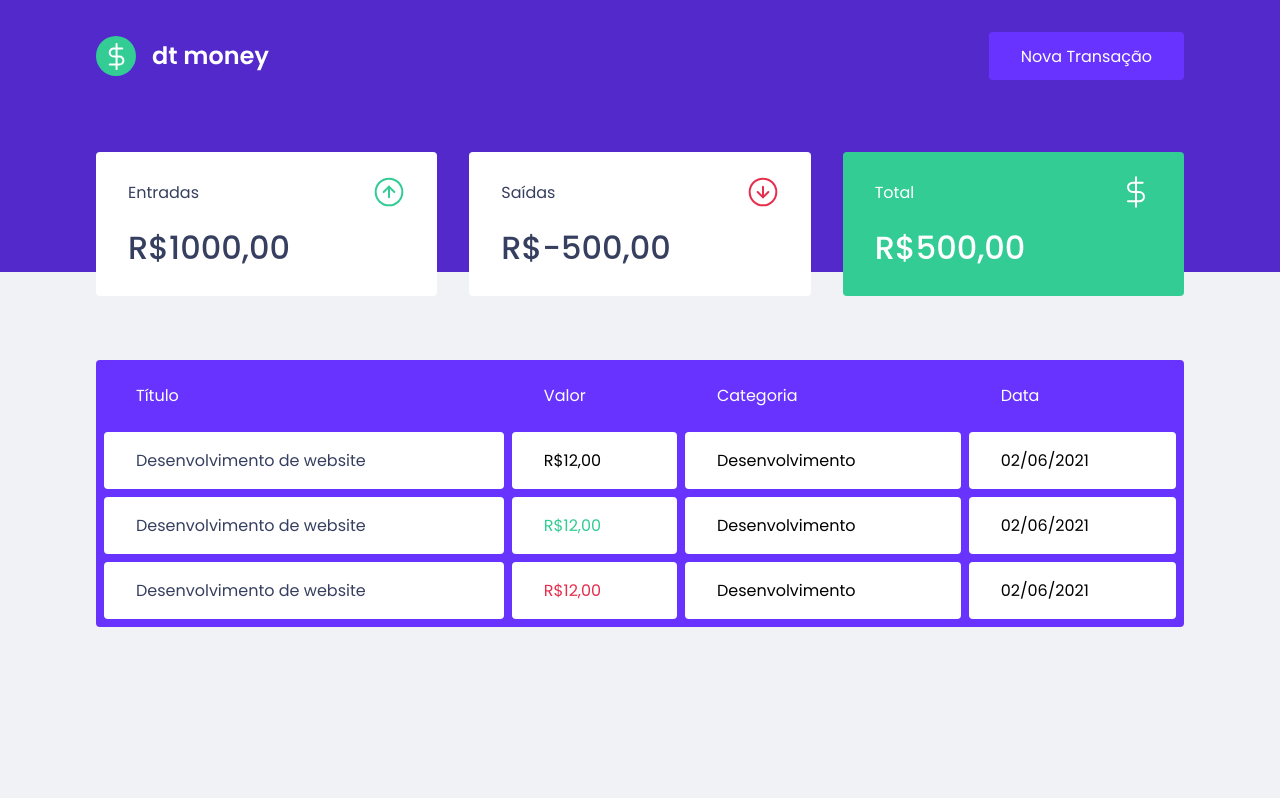
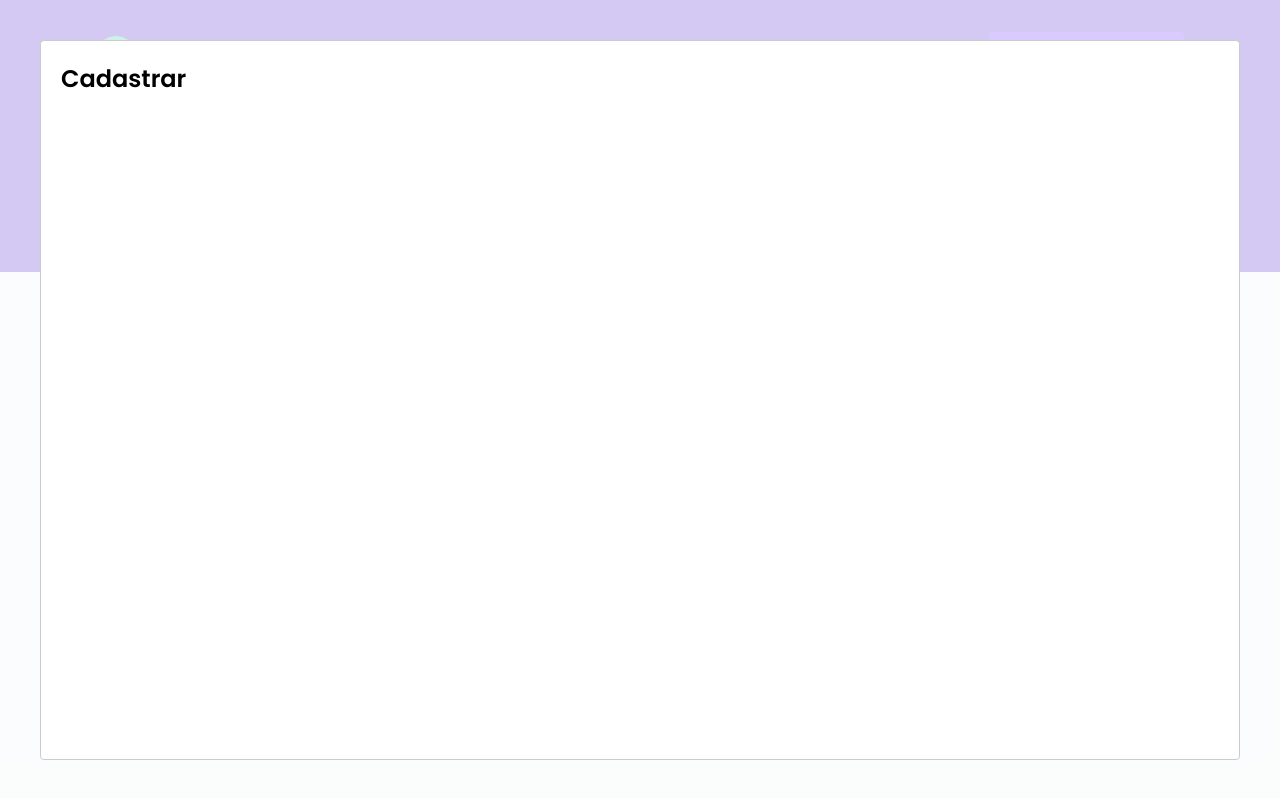
Before and after one commit to SkyHeads/dtmoney, a React (Create React App) app: page / in a window 1280 px wide. Both pictures are taken after a click on the button "Nova Transação". Built offline with nearby package versions, Linux system fonts and the light colour scheme; what miragejs would draw is missing.

Commit message:
setup react modal in app

```diff
--- a/src/App.tsx
+++ b/src/App.tsx
@@ -1,15 +1,35 @@
-import React from 'react';
+import React, { useState } from 'react';
+import Modal from 'react-modal';
 
 import { Dashboard } from './components/Dashboard';
 import { Header } from './components/Header';
 
 import { GlobalStyle } from './styles/global';
 
+Modal.setAppElement('#root');
+
 export const App: React.FC = () => {
+  const [isNewTransactionModalOpen, setIsNewTransactionModalOpen] =
+    useState(false);
+
+  function handleOpenNewTransactionModal() {
+    setIsNewTransactionModalOpen(true);
+  }
+
+  function handleCloseNewTransactionModal() {
+    setIsNewTransactionModalOpen(false);
+  }
   return (
     <>
-      <Header />
+      <Header onOpenNewTransactionModal={handleOpenNewTransactionModal} />
       <Dashboard />
+
+      <Modal
+        isOpen={isNewTransactionModalOpen}
+        onRequestClose={handleCloseNewTransactionModal}
+      >
+        <h2>Cadastrar</h2>
+      </Modal>
       <GlobalStyle />
     </>
   );
```
